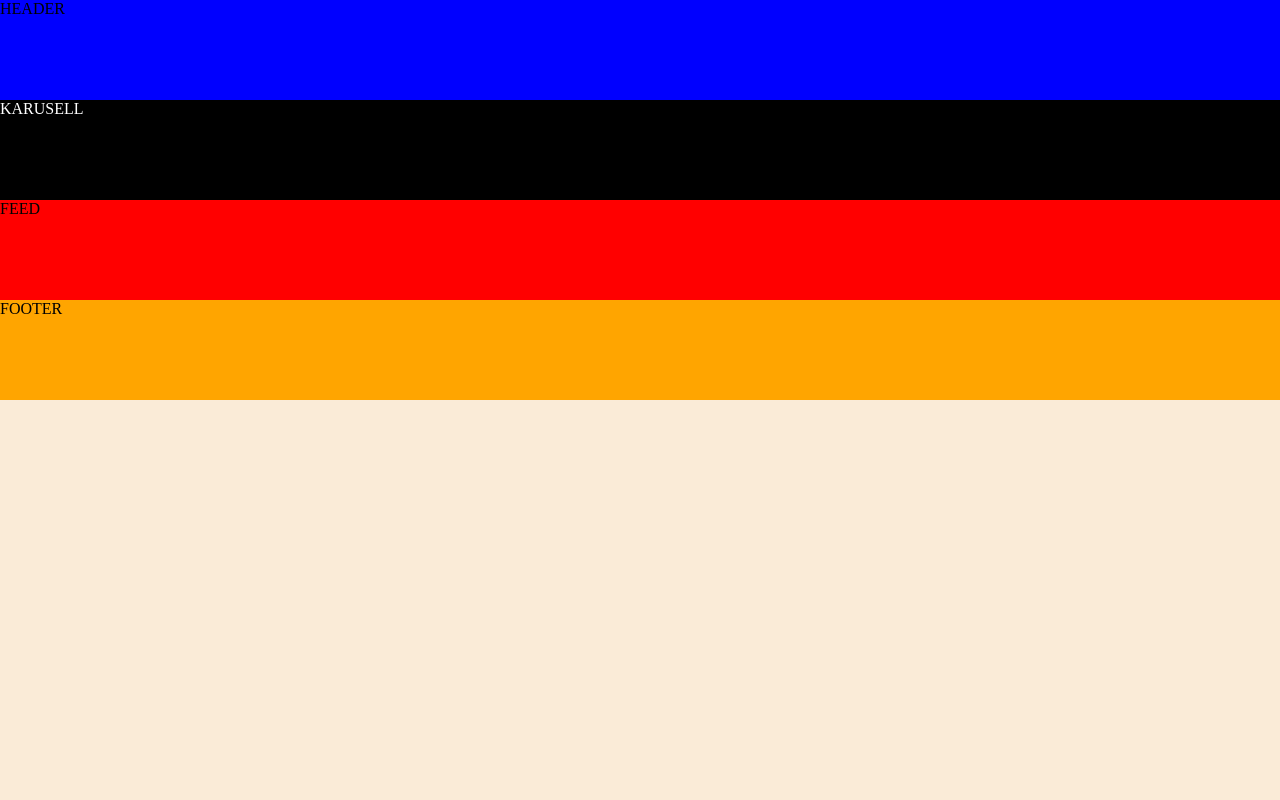
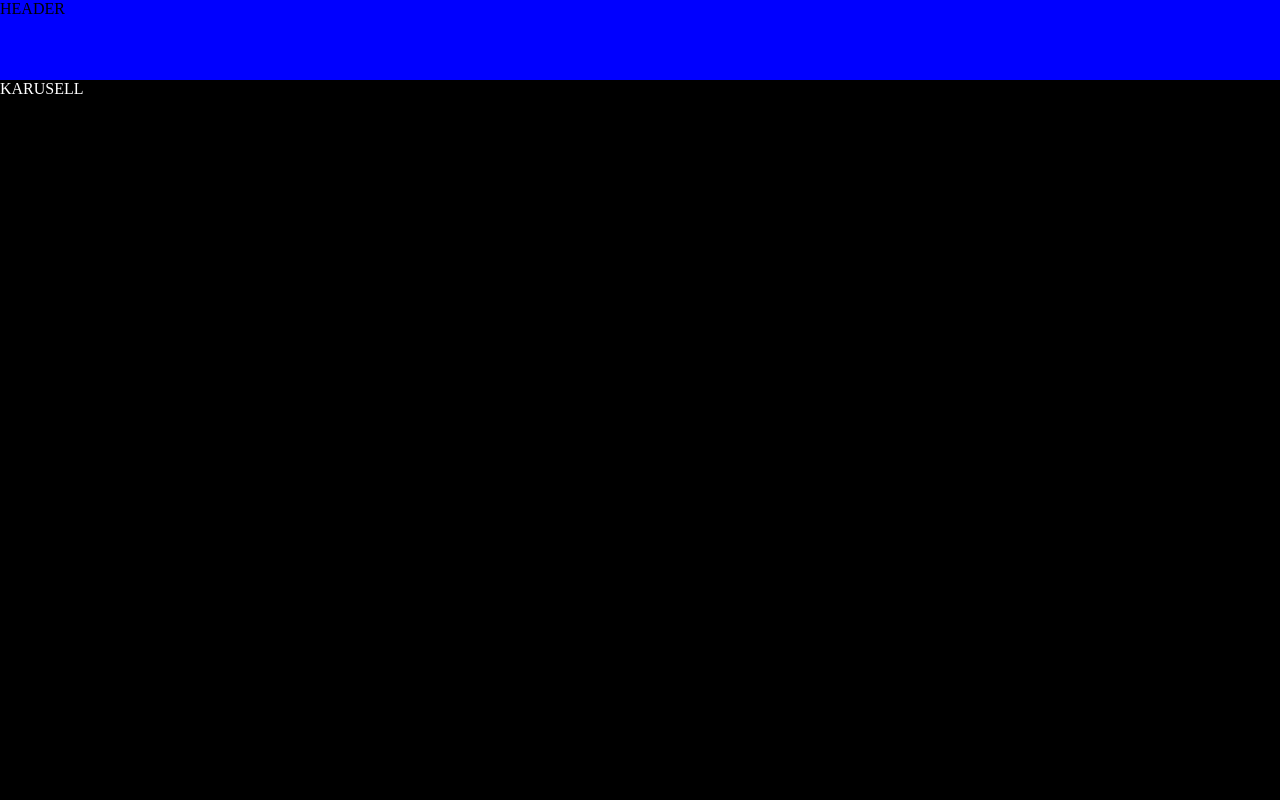
Before and after one commit to tobiaslrsn/JS-WEBSHOP, a website built with Parcel: page src/index.html in a window 1280 px wide. Shown: the top 800 px of the page. Built offline with nearby package versions, Linux system fonts and the light colour scheme.

Commit message:
Checking if everything is working properly.

```diff
--- a/src/scss/_mixins.scss
+++ b/src/scss/_mixins.scss
@@ -1 +1 @@
-// @use "variables";
+// @import "variables";
--- a/src/scss/_variables.scss
+++ b/src/scss/_variables.scss
@@ -1,5 +1,5 @@
 //Colours:
-
+// $colorone: purple;
 //Font-colours:
 
 //Font-sizez:
--- a/src/scss/elements/startpage/_carousell.scss
+++ b/src/scss/elements/startpage/_carousell.scss
@@ -1,5 +1,5 @@
 #karusell {
-  height: 100px;
+  height: 100vh;
   width: 100%;
   background-color: black;
   color: white;
--- a/src/scss/elements/startpage/_feed.scss
+++ b/src/scss/elements/startpage/_feed.scss
@@ -1,5 +1,5 @@
 main {
-  height: 100px;
+  height: 100vh;
   width: 100%;
   background-color: red;
 }
--- a/src/scss/elements/startpage/_footer.scss
+++ b/src/scss/elements/startpage/_footer.scss
@@ -1,5 +1,5 @@
 footer {
-  height: 100px;
+  height: 15rem;
   width: 100%;
   background-color: orange;
 }
--- a/src/scss/elements/startpage/_header.scss
+++ b/src/scss/elements/startpage/_header.scss
@@ -1,5 +1,5 @@
 header {
-  height: 100px;
+  height: 5rem;
   width: 100%;
   background-color: blue;
 }
```
Also changed, not shown: 1 other file.
